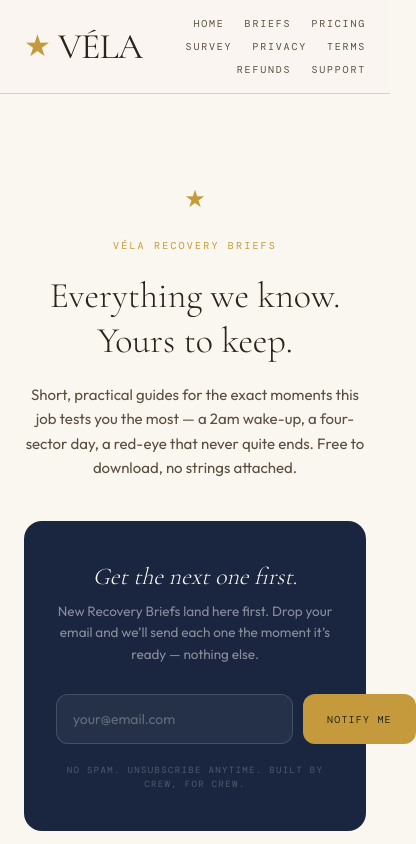
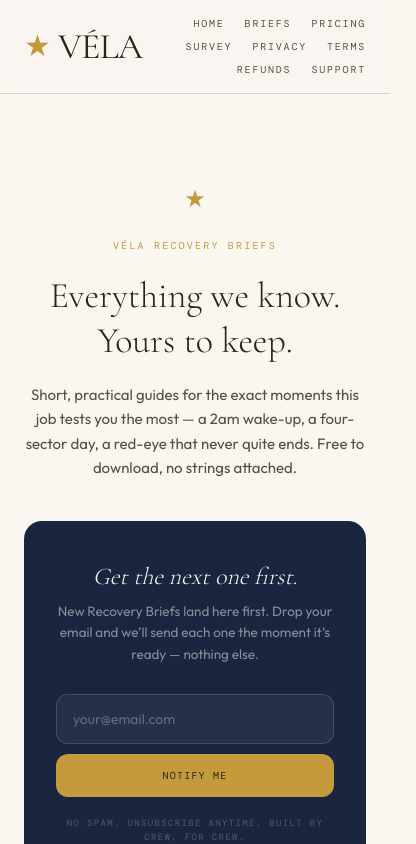
Before and after one commit to growthwise68/vela-website, a Next.js app: page /briefs in a window 390 px wide. Shown: the top 844 px of the page, 416 px wide, since content can reach past the window. Built offline with nearby package versions, Linux system fonts and the light colour scheme; no server answers; a web font is replaced by a local one.

Commit message:
fix: briefs signup form stacks on mobile

```diff
--- a/src/app/briefs/BriefsClient.tsx
+++ b/src/app/briefs/BriefsClient.tsx
@@ -69,7 +69,7 @@ export default function BriefsClient() {
             You&rsquo;re in. First to know, every time.
           </p>
         ) : (
-          <form onSubmit={handleSubmit} className="flex gap-2.5 max-w-md mx-auto">
+          <form onSubmit={handleSubmit} className="flex flex-col gap-2.5 max-w-md mx-auto sm:flex-row">
             <input
               type="email"
               value={email}
```
